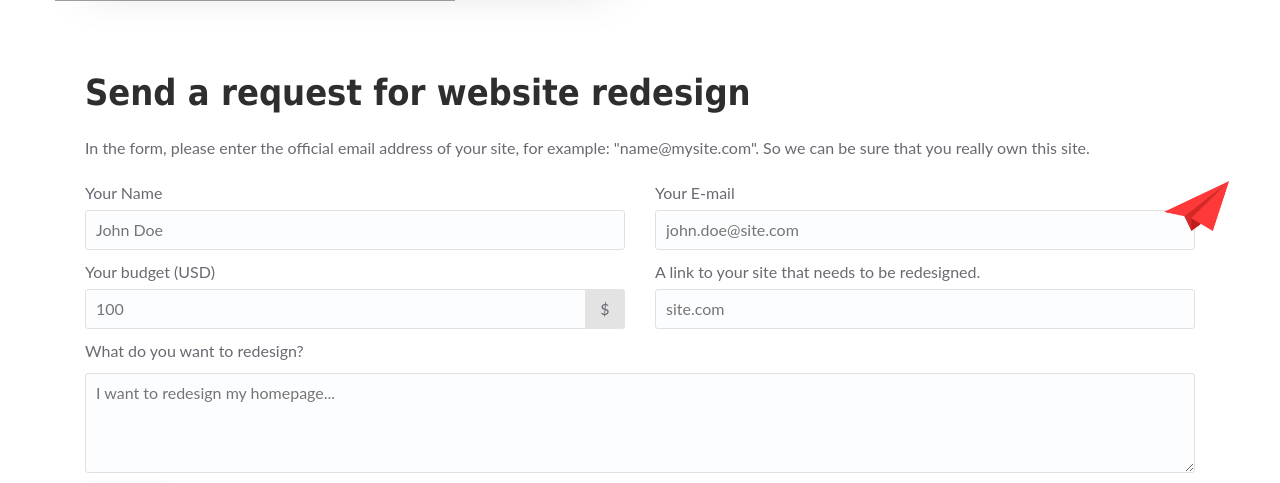
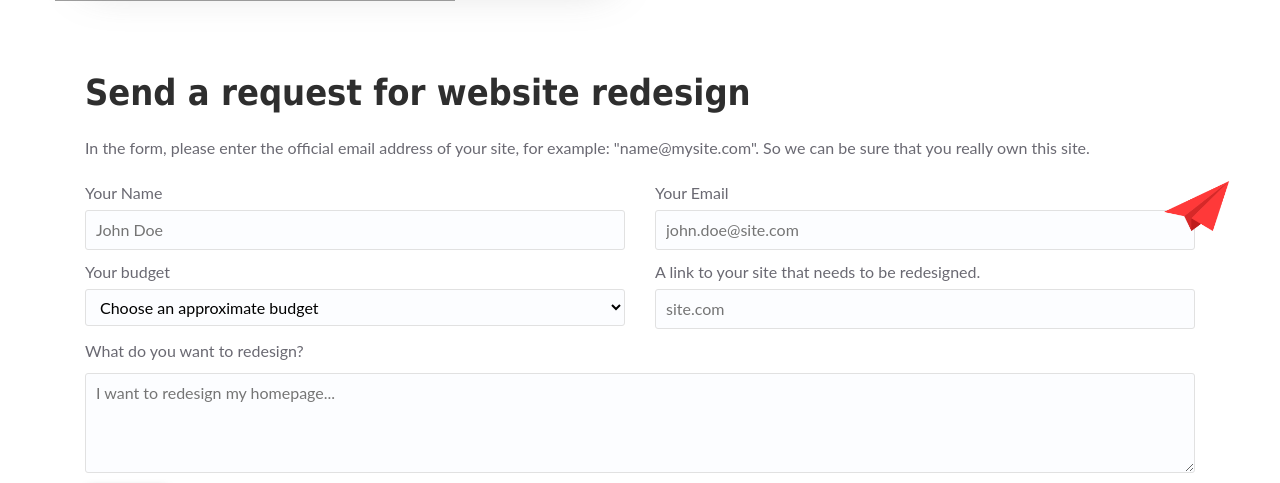
Before and after one commit to favrora/site, a PHP site: page / in a window 1280 px wide. Shown: the part 3965-4448 px from the top of the page. Run offline with PHP 8.4, Linux system fonts and the light colour scheme; data that the repository does not hold is empty; some libraries are stand-ins or nearby versions; grey boxes are pictures that could not be loaded.

Commit message:
Design-improved

```diff
--- a/index.php
+++ b/index.php
@@ -144,7 +144,6 @@ echo "Main page views count: " . $total_page_views;
           <div class="header-hero-content text-center">
             <h1 class="header-title wow fadeInUp" data-wow-duration="1.3s" data-wow-delay="0.5s">Website redesign services</h1>
             <p class="text wow fadeInUp" data-wow-duration="1.3s" data-wow-delay="0.8s">Modern attractive website design has a positive effect on behavioral factors, contributes to the growth of the site's position in search engines and provides an increase in sales.</p>
-            <a href="#contact" class="main-btn wow fadeInUp page-scroll" data-wow-duration="1.3s" data-wow-delay="1.1s">Buy services</a>
           </div>
           <!-- header hero content -->
         </div>
@@ -181,7 +180,7 @@ echo "Main page views count: " . $total_page_views;
       <div class="col-lg-10">
         <div class="section-title text-center pb-40">
           <div class="line m-auto"></div>
-          <h3 class="title wow fadeIn" data-wow-duration="1s" data-wow-delay="0.4s">Clean and simple design, <span> Comes with everything you need to get started!</span></h3>
+          <h3 class="title wow fadeIn" data-wow-duration="1s" data-wow-delay="0.4s">A clean and simple design<span> will increase your website's income!</span></h3>
         </div>
         <!-- section title -->
       </div>
@@ -503,18 +502,22 @@ echo "Main page views count: " . $total_page_views;
       </div>
 
       <div class="col-md-6 wow fadeIn" data-wow-duration="1s" data-wow-delay="0.4s">
-        <label for="email">Your E-mail</label>
+        <label for="email">Your Email</label>
         <div>
           <input type="email" id="email" name="visitor_email" placeholder="john.doe@site.com" required>
         </div>
       </div>
 
       <div class="col-md-6 wow fadeIn" data-wow-duration="1s" data-wow-delay="0.5s">
-        <label for="budget">Your budget (USD)</label>
-        <div class="price-input-box">
-          <span class="currency-icon">$</span>
-          <input id="budget" name="client_budget" placeholder="100" type="number" min="100" max="50000" step="any" required>
-        </div>
+        <label for="budget">Your budget</label>
+        <select id="budget" name="client_budget" required>
+          <option value="">Choose an approximate budget</option>
+          <option value="300$ - 1500$">300$ - 1500$</option>
+          <option value="800$ - 2000$">800$ - 2000$</option>
+          <option value="1200$ - 10 000$">1200$ - 10 000$</option>
+          <option value="1200$ - 10 000$">1200$ - 10 000$</option>
+          <option value="Not sure">Not sure</option>
+        </select>
       </div>
 
       <div class="col-md-6 wow fadeIn" data-wow-duration="1s" data-wow-delay="0.5s">
@@ -551,8 +554,9 @@ echo "Main page views count: " . $total_page_views;
 <!--====== FOOTER PART START ======-->
 <footer id="footer" class="footer-area">
   <div class="container">
-    <!--
-    <div class="subscribe-area wow fadeIn" data-wow-duration="1s" data-wow-delay="0.5s">
+    <span style="display: none">
+      <!--
+      <div class="subscribe-area wow fadeIn" data-wow-duration="1s" data-wow-delay="0.5s">
       <div class="row">
         <div class="col-lg-6">
           <div class="subscribe-content mt-20">
@@ -569,6 +573,7 @@ echo "Main page views count: " . $total_page_views;
       </div>
       !-- row --
     </div> -->
+    </span>
     <!-- subscribe area -->
     <div class="footer-widget pb-20">
       <div class="row">
@@ -636,9 +641,9 @@ echo "Main page views count: " . $total_page_views;
 
         <div class="col-md-6">
           <ul class="social">
-            <li><a href="https://twitter.com/favrora_com" title="Twitter"><i class="lni lni-twitter-filled"></i></a></li>
-            <li><a href="https://www.instagram.com/favrora_com/" title="Instagram"><i class="lni lni-instagram-filled"></i></a></li>
-            <li><a href="https://www.linkedin.com/company/favrora/" title="Linkedin"><i class="lni lni-linkedin-original"></i></a></li>
+            <li><a href="https://twitter.com/favrora_com" title="Twitter" target="_blank"><i class="lni lni-twitter-filled"></i></a></li>
+            <li><a href="https://www.instagram.com/favrora_com/" title="Instagram" target="_blank"><i class="lni lni-instagram-filled"></i></a></li>
+            <li><a href="https://www.linkedin.com/company/favrora/" title="Linkedin" target="_blank"><i class="lni lni-linkedin-original"></i></a></li>
           </ul>
         </div>
       </div>
@@ -655,17 +660,11 @@ echo "Main page views count: " . $total_page_views;
 <!--====== Jquery js ======-->
 <script src="/src/js/home/vendor/jquery-3.5.1-min.js"></script>
 <script src="/src/js/home/vendor/modernizr-3.7.1.min.js"></script>
-<!--====== Bootstrap js ======-->
-<script src="/src/js/home/popper.min.js"></script>
-<script src="/src/js/home/bootstrap-4.5.0.min.js"></script>
-<!--====== Plugins js ======-->
-<script src="/src/js/home/plugins.js"></script>
+
 <!--====== Counter Up js ======-->
 <script src="/src/js/home/waypoints.min.js"></script>
 <script src="/src/js/home/jquery.counterup.min.js"></script>
-<!--====== Scrolling Nav js ======-->
-<script src="/src/js/home/jquery.easing.min.js"></script>
-<script src="/src/js/home/scrolling-nav.js"></script>
+
 <!--====== wow js ======-->
 <script src="/src/js/home/wow.min.js"></script>
 <!--====== Particles js ======-->
@@ -676,6 +675,22 @@ echo "Main page views count: " . $total_page_views;
 <!--====== Main js ======-->
 <script src="/src/js/home/owl.carousel.min.js"></script>
 <script src="/src/js/home.js"></script>
+
+
+<!--====== Bootstrap js ======
+<script src="/src/js/home/popper.min.js"></script>
+<script src="/src/js/home/bootstrap-4.5.0.min.js"></script>-->
+
+<!--====== Scrolling Nav js ======-->
+<!--====== Plugins js ======-->
+<!--
+<script src="/src/js/home/jquery.easing.min.js"></script>
+
+<script src="/src/js/home/plugins.js"></script>
+
+<script src="/src/js/home/scrolling-nav.js"></script> -->
+
+
 
 <script src="https://www.google.com/recaptcha/api.js" async defer></script>
 <script>
--- a/src/css/home.css
+++ b/src/css/home.css
@@ -708,14 +708,18 @@ p {
   }
 }
 
+@media (min-width: 1600px) {
+  .header-hero-content {
+    padding-bottom: 350px;
+  }
+}
+
 .header-hero-content .text {
   color: #fff;
-  margin-top: 10px;
-  font-family: Verdana, sans-serif;
-}
-
-.header-hero-content .main-btn {
   margin-top: 20px;
+  letter-spacing: 1px;
+  font: 18px sans-serif, Arial, Verdana;
+  line-height: 1.3;
 }
 
 .header-hero-image {
@@ -1277,7 +1281,7 @@ p {
 
 @media only screen and (min-width: 1855px) {
   .footer-area {
-    padding-top: 250px!important;
+    padding-top: 350px!important;
   }
 }
 
@@ -1389,7 +1393,8 @@ p {
 ===========================*/
 
 #contact input,
-#contact #message {
+#contact #message,
+#contact select {
   width: 100%;
   box-sizing: border-box;
   background: #fcfdff;
@@ -1439,27 +1444,6 @@ p {
   position: absolute;
   height: 50px;
   right: 50px;
-}
-
-.price-input-box {
-  position: relative;
-}
-
-.price-input-box input#budget {
-  width: calc(100% - 37px);
-}
-
-.currency-icon {
-  position: absolute;
-  right: 0;
-  bottom: 10px;
-  height: 40px;
-  width: 40px;
-  display: flex;
-  align-items: center;
-  justify-content: center;
-  background: #e3e3e3;
-  border-radius: 0 3px 3px 0;
 }
 
 @media (max-width: 767px) {
--- a/src/js/home.js
+++ b/src/js/home.js
@@ -98,11 +98,3 @@ function sendEmail(data, url, success) {
   xhr.send(params);
   return xhr;
 }
-
-const budget = document.getElementById('budget');
-
-budget.addEventListener('input', function() {
-  if (budget.value.length > 5) {
-    budget.value = budget.value.slice(0, 5);
-  }
-})
--- a/src/js/home/main.js
+++ b/src/js/home/main.js
@@ -301,6 +301,9 @@ $(function () {
         loop: true,
         center: true,
         margin: 0,
+        autoplay: true,
+        autoplayTimeout: 8000,
+        autoplayHoverPause: true,
         responsiveClass: true,
         nav: false,
         responsive: {
```
